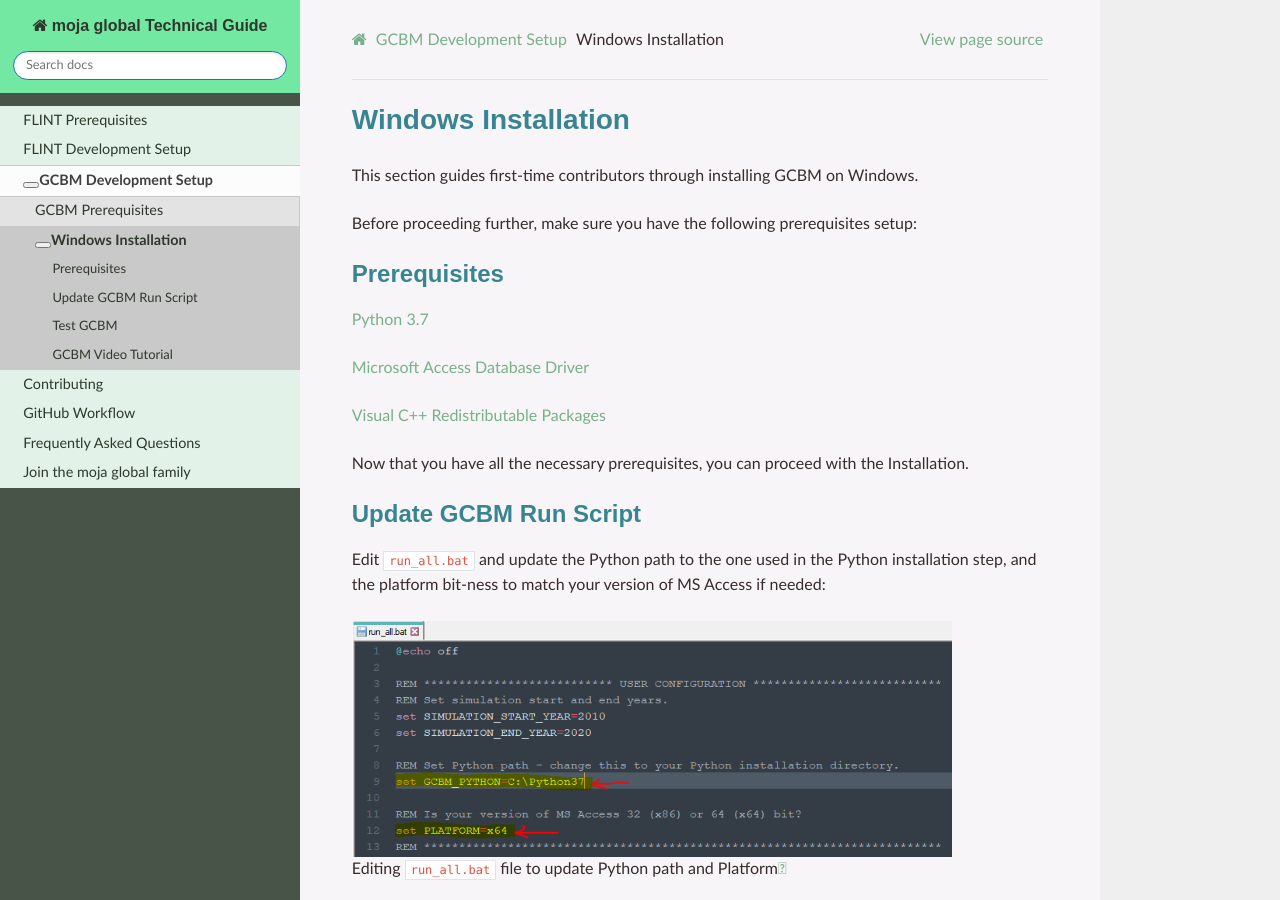
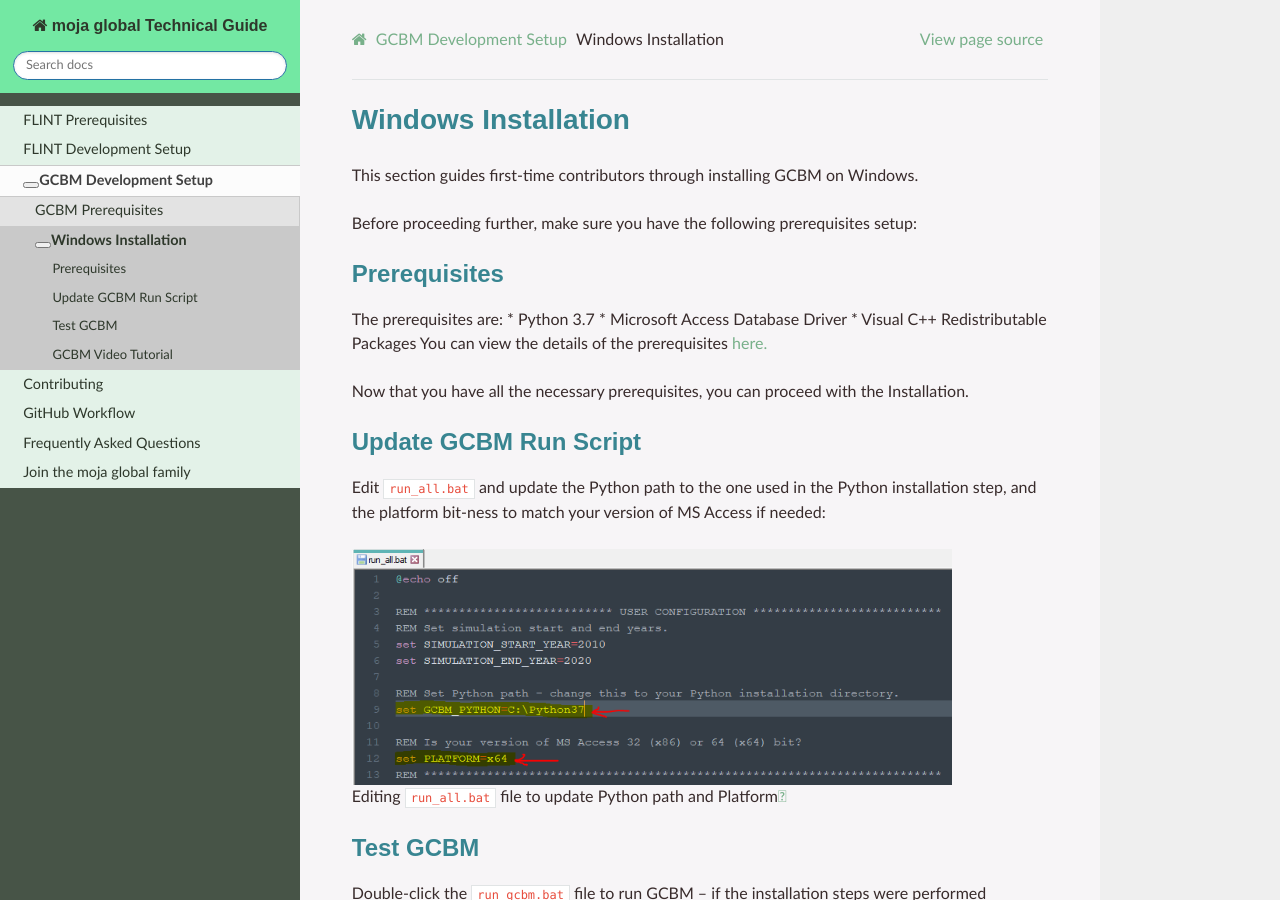
Before and after one commit to moja-global/moja_global_docs, a Sphinx documentation site: the page built from docs/GCBMDevelopmentSetup/windows_installation.rst, in a window 1280 px wide and 900 px high. Built offline with Sphinx 7.4.7 and the Read the Docs theme 2.0.0, drawn with Linux system fonts in a browser that asks for light colours.

Commit message:
Batch 1.
Signed-off-by: Shloka gupta <chicken-biryani@users.noreply.github.com>

```diff
--- a/docs/GCBMDevelopmentSetup/windows_installation.rst
+++ b/docs/GCBMDevelopmentSetup/windows_installation.rst
@@ -9,9 +9,11 @@ Before proceeding further, make sure you have the following prerequisites setup:
 
 Prerequisites
 -------------
-* `Python 3.7 <prerequisites/python_3.7.html>`_
-* `Microsoft Access Database Driver <prerequisites/microsoft_access_database_driver.html>`_
-* `Visual C++ Redistributable Packages <prerequisites/visual_c++_redistributable_packages.html>`_
+The prerequisites are:
+* Python 3.7
+* Microsoft Access Database Driver
+* Visual C++ Redistributable Packages
+You can view the details of the prerequisites `here. <https://docs.moja.global/en/master/GCBMDevelopmentSetup/prerequisites.html>`_
 
 Now that you have all the necessary prerequisites, you can proceed with the Installation.
 
```
